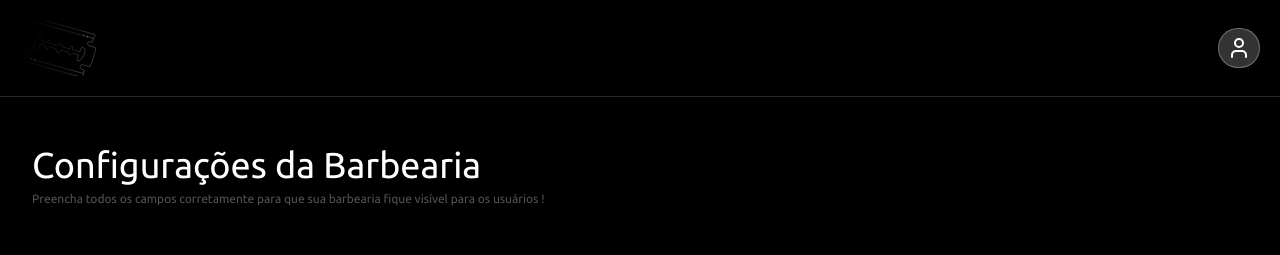
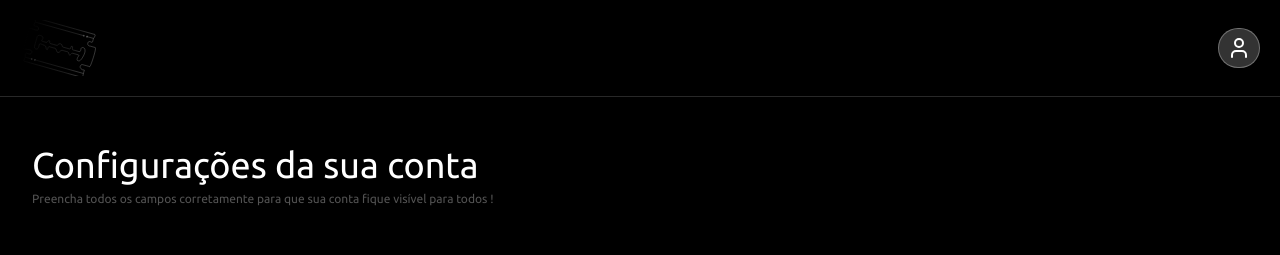
Before and after one commit to rafaapcode/app-barber-admin, a Next.js app: page /home/settings in a window 1280 px wide. Shown: the top 255 px of the page. Built offline with nearby package versions, Linux system fonts and the light colour scheme.

Commit message:
feat: changin the texts to unique pattern

```diff
--- a/app/home/settings/_components/BarbershopForm.tsx
+++ b/app/home/settings/_components/BarbershopForm.tsx
@@ -31,9 +31,6 @@ export default function BarberShopForm() {
     const onSubmit = (values: z.infer<typeof SettingsSchema>) => {
         startTransition(() => {
             const newValues = { ...values, cep: Number(values.cep), num: Number(values.num), openWeekend: values.openWeekend.toLocaleUpperCase() == "S" ? true : false };
-            if (typeof window !== 'undefined') {
-                // localStorage.setItem(LOCAL_INFO_KEY, 'true');
-            }
             setFillInfo("true");
         });
     };
--- a/app/home/settings/page.tsx
+++ b/app/home/settings/page.tsx
@@ -4,8 +4,8 @@ export default function Settings() {
     return (
         <section className="container mx-auto text-white">
             <div className="mt-12">
-                <h2 className="text-2xl md:text-4xl">Configurações da Barbearia</h2>
-                <span className="text-xs text-neutral-600">Preencha todos os campos corretamente para que sua barbearia fique visível para os usuários !</span>
+                <h2 className="text-2xl md:text-4xl">Configurações da sua conta</h2>
+                <span className="text-xs text-neutral-600">Preencha todos os campos corretamente para que sua conta fique visível para todos !</span>
             </div>
             <BarberShopForm />
         </section>
--- a/app/store.ts
+++ b/app/store.ts
@@ -1,41 +1,6 @@
 import { create } from 'zustand'
 import { persist } from "zustand/middleware";
-
-type UserBarber = {
-    id: string;
-    email: string;
-    name: string;
-    fillInfo: boolean;
-    image: string | null;
-    role: "Barber",
-    admId: string;
-    session: {
-        token: string;
-    },
-    administrator: {
-        email: string;
-        id: string;
-        image: string | null;
-        name: string;
-    },
-    iat: number;
-    exp: number;
-
-} | null;
-
-type User = {
-    id: string;
-    email: string;
-    name: string;
-    fillInfo: boolean;
-    image: string | null;
-    role: "Admin";
-    session: any;
-    iat: number;
-    exp: number;
-} | UserBarber;
-
-
+import { User } from './types/UserType';
 
 type UserState = {
     loggedIn: string | boolean;
@@ -45,24 +10,6 @@ type UserState = {
     logOut: () => void;
     setFillInfo: (fillInfo: string) => void;
 };
-// const LOCAL_LOGGEDIN_KEY = "loggedIn";
-// export const LOCAL_INFO_KEY = "fillInfo";
-
-// const getStatusLoggedIn = () => {
-//     if (typeof window !== 'undefined') {
-//         const loggedIn = localStorage.getItem(LOCAL_LOGGEDIN_KEY) || false;
-//         return loggedIn;
-//     }
-//     return false;
-// };
-
-// const getStatusFillInfo = () => {
-//     if (typeof window !== 'undefined') {
-//         const info = localStorage.getItem(LOCAL_INFO_KEY) || false;
-//         return info;
-//     }
-//     return false;
-// };
 
 export const useStore = create<UserState, [["zustand/persist", UserState]]>(
     persist(
@@ -79,24 +26,3 @@
         },
     ),
 );
-
-
-// const set = (set) => ({
-//     loggedIn: "",
-//     fillInfo: "",
-//     user: null,
-//     logIn: (session: any) => set(() => {
-//         // if (typeof window !== 'undefined') {
-//         //     localStorage.setItem(LOCAL_LOGGEDIN_KEY, "true");
-//         //     localStorage.setItem(LOCAL_INFO_KEY, session.fillInfo);
-//         // }
-//         return { user: session, loggedIn: "true", fillInfo: session.fillInfo };
-//     }),
-//     logOut: () => set(() => {
-//         // if (typeof window !== 'undefined') {
-//         //     localStorage.setItem(LOCAL_LOGGEDIN_KEY, "false");
-//         // }
-//         return { user: null, loggedIn: "false" };
-//     }),
-//     setFillInfo: (fillInfo: string) => set(() => ({ fillInfo: fillInfo }))
-// })
--- /dev/null
+++ b/app/types/UserType.ts
@@ -0,0 +1,33 @@
+type UserBarber = {
+    id: string;
+    email: string;
+    name: string;
+    fillInfo: boolean;
+    image: string | null;
+    role: "Barber",
+    admId: string;
+    session: {
+        token: string;
+    },
+    administrator: {
+        email: string;
+        id: string;
+        image: string | null;
+        name: string;
+    },
+    iat: number;
+    exp: number;
+
+} | null;
+
+export type User = {
+    id: string;
+    email: string;
+    name: string;
+    fillInfo: boolean;
+    image: string | null;
+    role: "Admin";
+    session: any;
+    iat: number;
+    exp: number;
+} | UserBarber;
```
